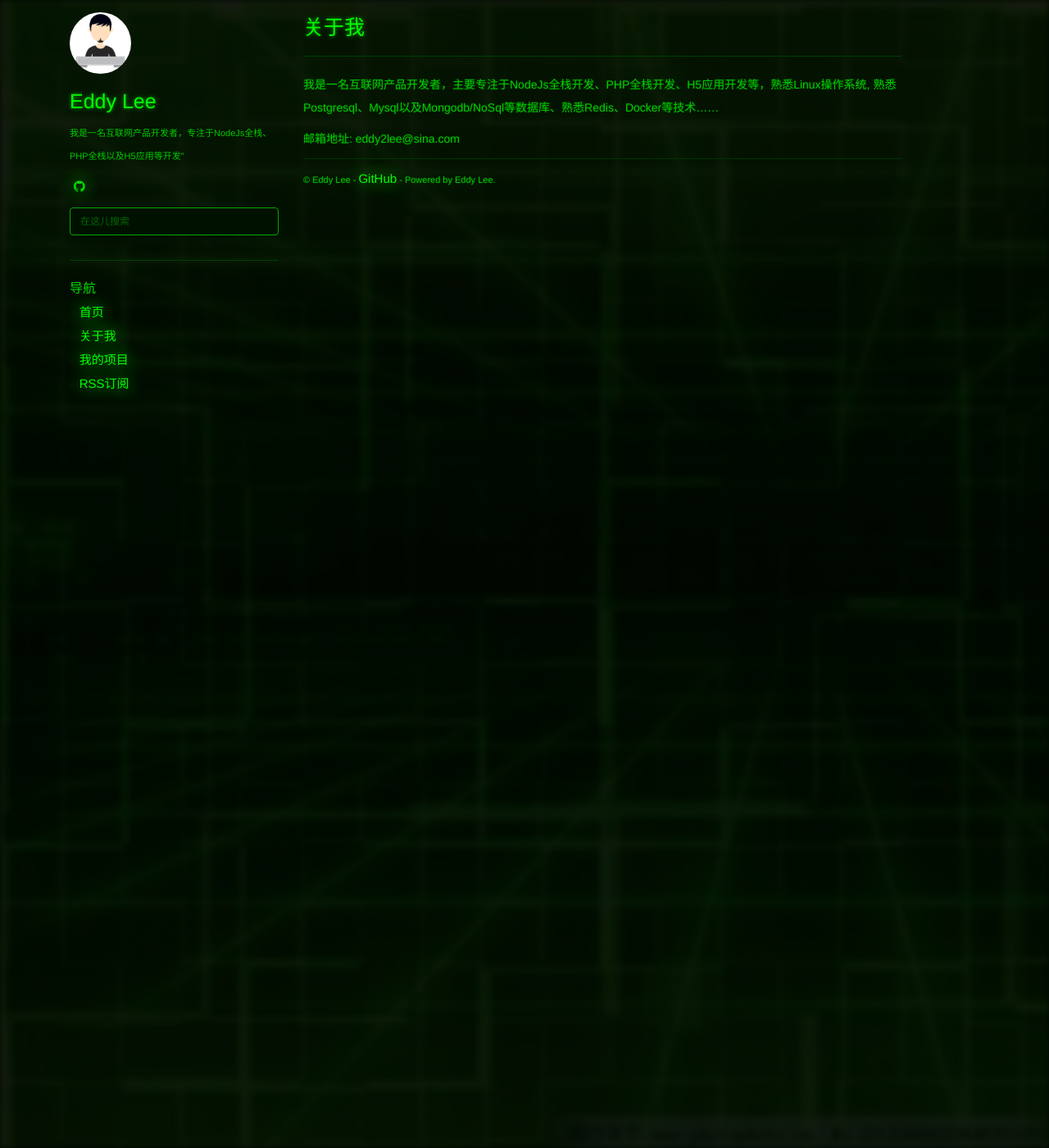
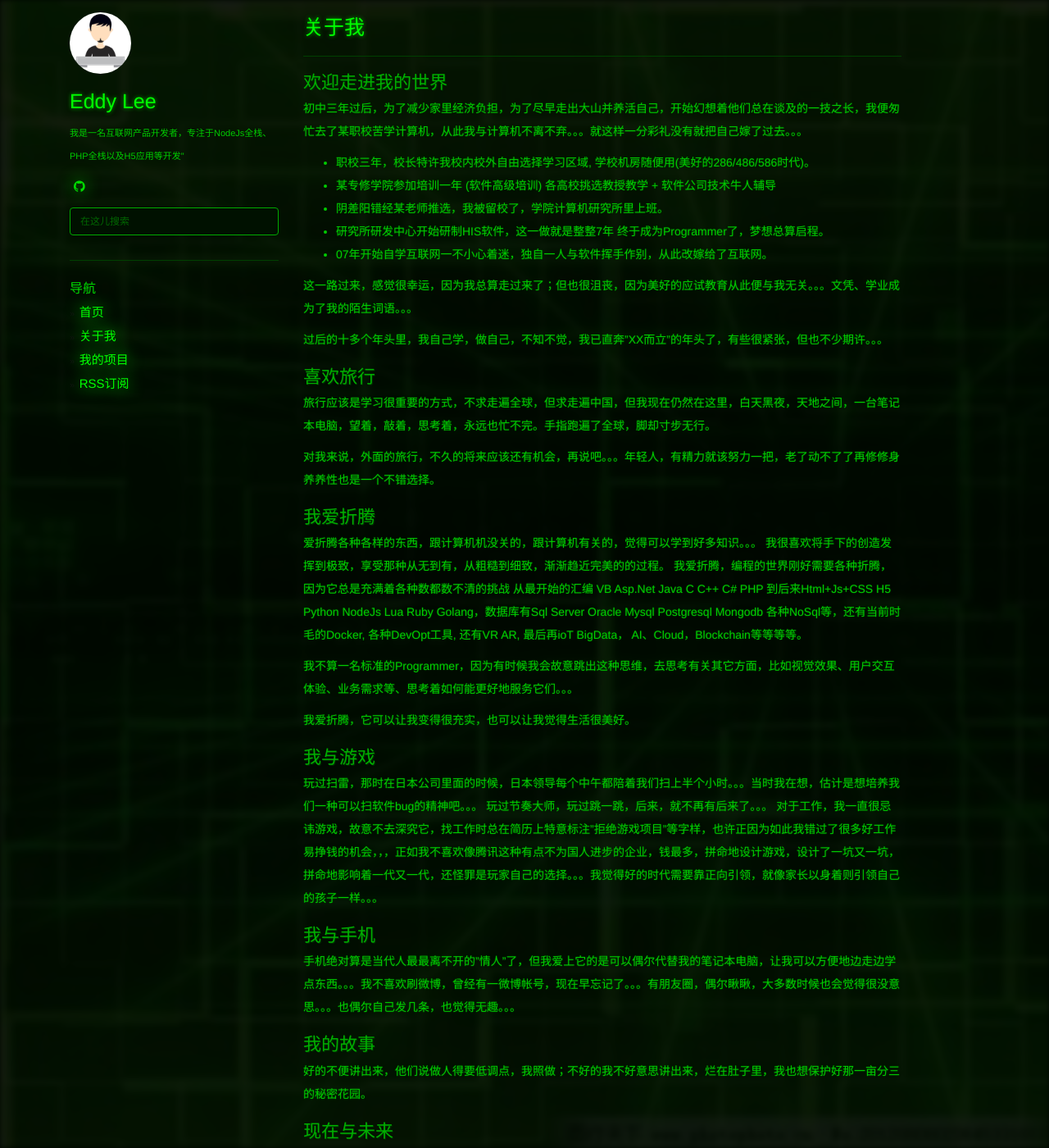
Before and after one commit to eddy2lee/eddy2lee.github.io, a Jekyll site: the page built from about.md, in a window 1280 px wide and 1400 px high. Shown: the whole window at 82% size. Built offline with Jekyll 4.4.1, drawn with Linux system fonts in a browser that asks for light colours; nearby versions of some CDN libraries; some of the changed text lies outside the part shown.

Commit message:
Update about.md

```diff
--- a/about.md
+++ b/about.md
@@ -4,6 +4,52 @@ title: 关于我
 permalink: /about/
 ---
 
-我是一名互联网产品开发者，主要专注于NodeJs全栈开发、PHP全栈开发、H5应用开发等，熟悉Linux操作系统, 熟悉Postgresql、Mysql以及Mongodb/NoSql等数据库、熟悉Redis、Docker等技术......
+### 欢迎走进我的世界
+
+初中三年过后，为了减少家里经济负担，为了尽早走出大山并养活自己，开始幻想着他们总在谈及的一技之长，我便匆忙去了某职校苦学计算机，从此我与计算机不离不弃。。。就这样一分彩礼没有就把自己嫁了过去。。。
+
+* 职校三年，校长特许我校内校外自由选择学习区域, 学校机房随便用(美好的286/486/586时代)。
+* 某专修学院参加培训一年 (软件高级培训) 各高校挑选教授教学 + 软件公司技术牛人辅导
+* 阴差阳错经某老师推选，我被留校了，学院计算机研究所里上班。
+* 研究所研发中心开始研制HIS软件，这一做就是整整7年 终于成为Programmer了，梦想总算启程。
+* 07年开始自学互联网一不小心着迷，独自一人与软件挥手作别，从此改嫁给了互联网。
+
+这一路过来，感觉很幸运，因为我总算走过来了；但也很沮丧，因为美好的应试教育从此便与我无关。。。文凭、学业成为了我的陌生词语。。。
+
+过后的十多个年头里，我自己学，做自己，不知不觉，我已直奔"XX而立"的年头了，有些很紧张，但也不少期许。。。
+
+### 喜欢旅行 ###
+
+旅行应该是学习很重要的方式，不求走遍全球，但求走遍中国，但我现在仍然在这里，白天黑夜，天地之间，一台笔记本电脑，望着，敲着，思考着，永远也忙不完。手指跑遍了全球，脚却寸步无行。
+
+对我来说，外面的旅行，不久的将来应该还有机会，再说吧。。。年轻人，有精力就该努力一把，老了动不了了再修修身养养性也是一个不错选择。
+
+### 我爱折腾 ###
+
+爱折腾各种各样的东西，跟计算机机没关的，跟计算机有关的，觉得可以学到好多知识。。。
+我很喜欢将手下的创造发挥到极致，享受那种从无到有，从粗糙到细致，渐渐趋近完美的的过程。
+我爱折腾，编程的世界刚好需要各种折腾，因为它总是充满着各种数都数不清的挑战 从最开始的汇编 VB Asp.Net Java C C++ C# PHP 到后来Html+Js+CSS H5 Python NodeJs Lua Ruby Golang，数据库有Sql Server Oracle Mysql Postgresql Mongodb 各种NoSql等，还有当前时毛的Docker, 各种DevOpt工具, 还有VR AR, 最后再ioT BigData， AI、Cloud，Blockchain等等等等。
+
+我不算一名标准的Programmer，因为有时候我会故意跳出这种思维，去思考有关其它方面，比如视觉效果、用户交互体验、业务需求等、思考着如何能更好地服务它们。。。
+
+我爱折腾，它可以让我变得很充实，也可以让我觉得生活很美好。
+
+### 我与游戏 ###
+
+玩过扫雷，那时在日本公司里面的时候，日本领导每个中午都陪着我们扫上半个小时。。。当时我在想，估计是想培养我们一种可以扫软件bug的精神吧。。。
+玩过节奏大师，玩过跳一跳，后来，就不再有后来了。。。
+对于工作，我一直很忌讳游戏，故意不去深究它，找工作时总在简历上特意标注"拒绝游戏项目"等字样，也许正因为如此我错过了很多好工作易挣钱的机会，，，正如我不喜欢像腾讯这种有点不为国人进步的企业，钱最多，拼命地设计游戏，设计了一坑又一坑，拼命地影响着一代又一代，还怪罪是玩家自己的选择。。。我觉得好的时代需要靠正向引领，就像家长以身着则引领自己的孩子一样。。。
+
+### 我与手机 ###
+
+手机绝对算是当代人最最离不开的"情人"了，但我爱上它的是可以偶尔代替我的笔记本电脑，让我可以方便地边走边学点东西。。。我不喜欢刷微博，曾经有一微博帐号，现在早忘记了。。。有朋友圈，偶尔瞅瞅，大多数时候也会觉得很没意思。。。也偶尔自己发几条，也觉得无趣。。。
+
+### 我的故事 ###
+
+好的不便讲出来，他们说做人得要低调点，我照做；不好的我不好意思讲出来，烂在肚子里，我也想保护好那一亩分三的秘密花园。
+
+### 现在与未来 ###
+未来的事未来再说，我只对现在有兴趣，对于现在，好似世界已经为我们准备好了一切，各种大路小路，都在我们脚下，不喜欢纠结要走哪一条路，我觉得，我想走哪条路就走哪条路，走过的，还未走过的，注定都不寻常，我觉得，风景不一定就那边独好。。。
+
 
 邮箱地址: eddy2lee@sina.com
```
